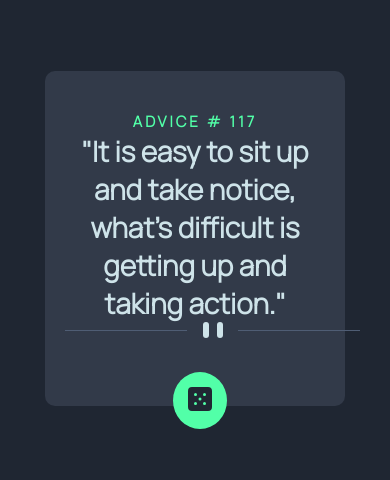
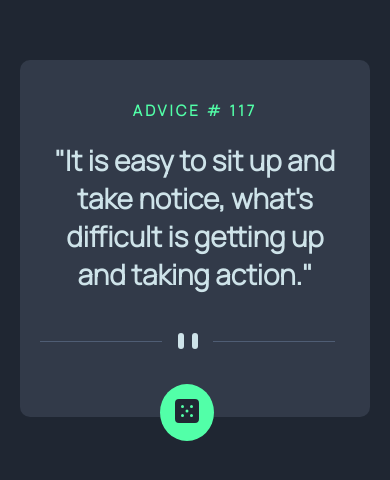
Before and after one commit to PreciousOritsedere/Advice-generator, a plain HTML site: page index.html in a window 390 px wide. Shown: the part 184-664 px from the top of the page. Drawn offline with Linux system fonts and the light colour scheme.

Commit message:
fixed bugs

```diff
--- a/style.css
+++ b/style.css
@@ -36,8 +36,12 @@ h6{
     position: relative;
 
 }
+p{
+    margin: 20px 0px;
+}
 .divider{
-    margin-bottom: 20px;
+    margin: 20px 0;
+
 }
 button{
     background-color: #52ffa8;
@@ -51,7 +55,14 @@ button{
 }
 @media  (max-width: 450px) {
     .card{
-        width: 300px;
+        width: 350px;
+    }
+    button{
+        left: 40%;
+
+    }
+    .divider{
+        width: 100%;
     }
 
 }
```
